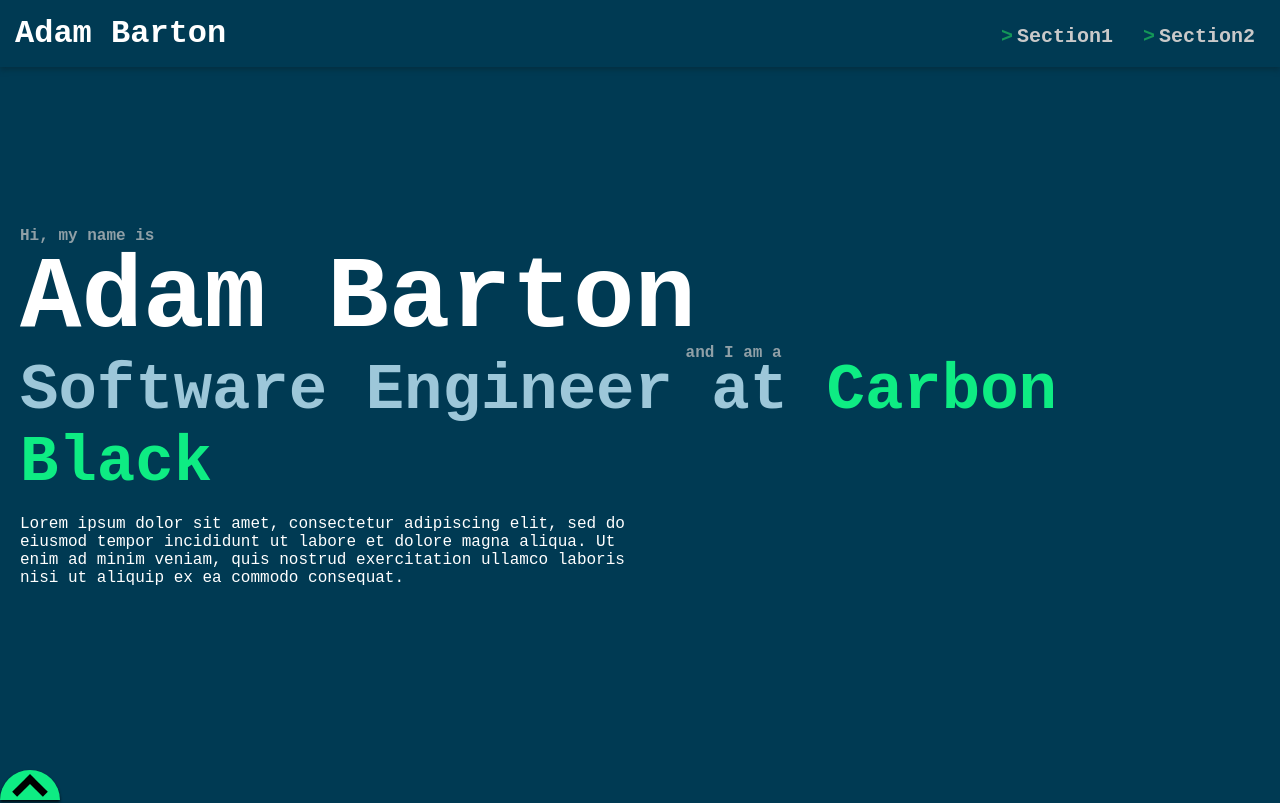
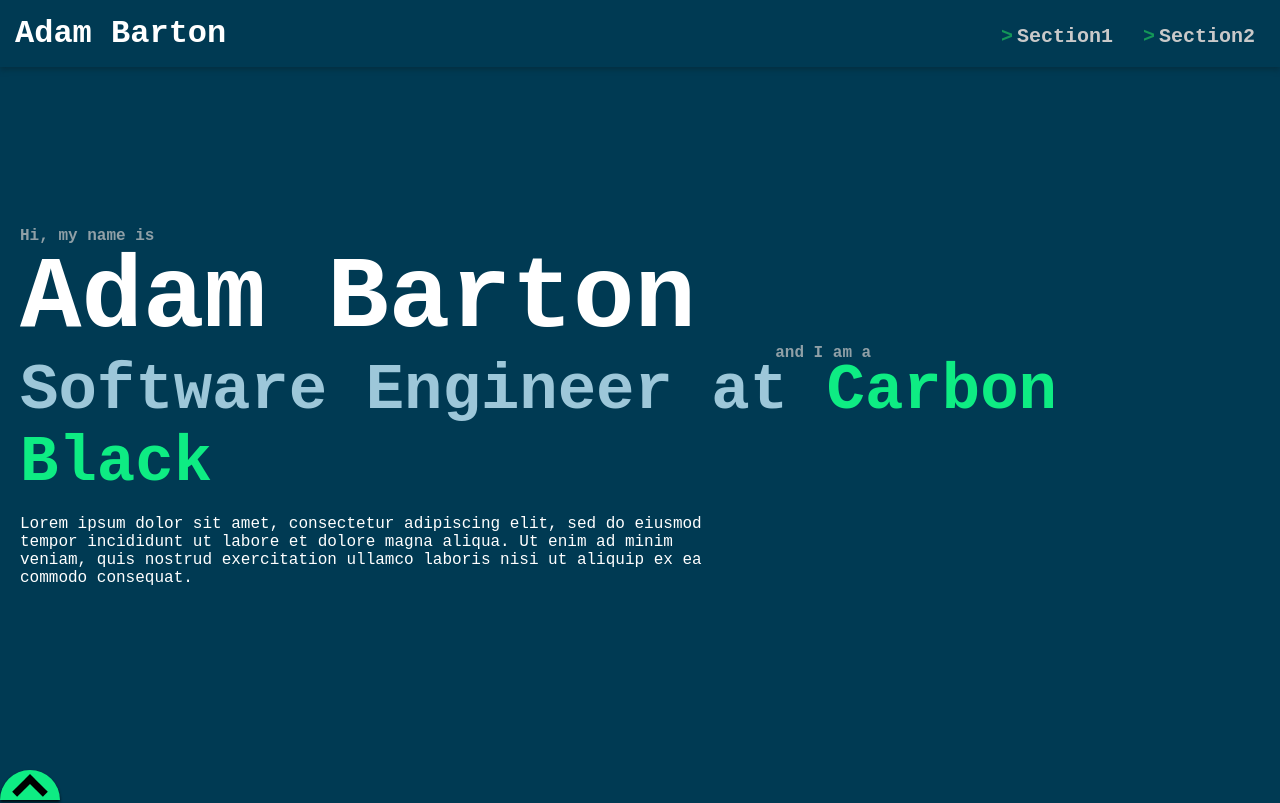
Before and after one commit to Stygain/personal-website, a React (Create React App) app: page / in a window 1280 px wide. Shown: the top 803 px of the page. Built offline with nearby package versions, Linux system fonts and the light colour scheme.

Commit message:
Allowed more width.

```diff
--- a/src/Utils.js
+++ b/src/Utils.js
@@ -9,7 +9,7 @@
     ${'' /* margin-left: 70px; */}
     margin-left: 20px;
 
-    max-width: 85%;
+    max-width: 95%;
   `;
 
   return (
```
